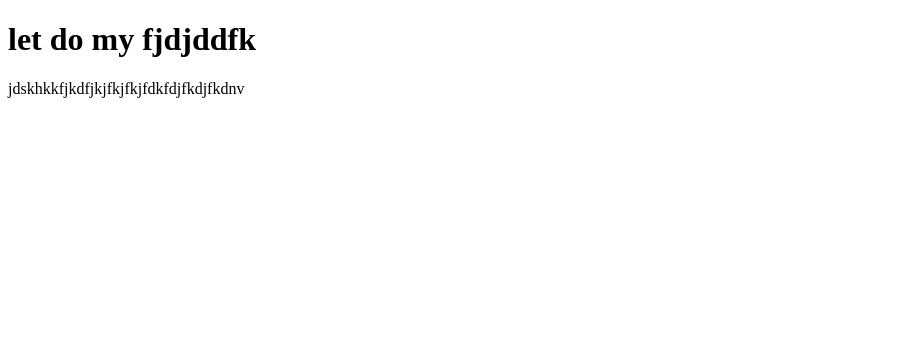
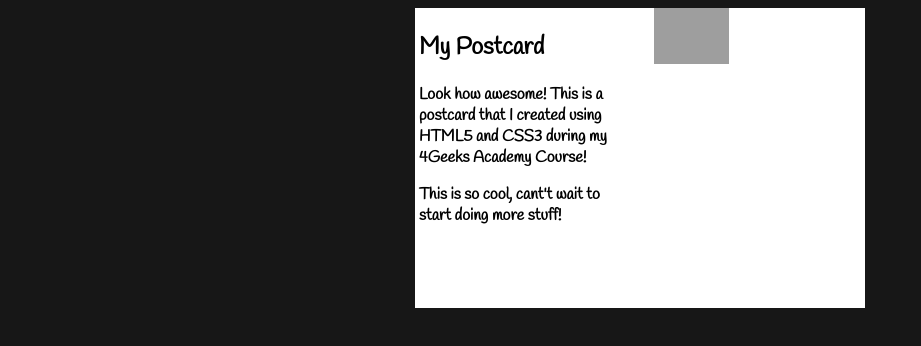
Before and after one commit to andryandroid/postcard, a plain HTML site: page index.html in a window 1280 px wide. Shown: the whole page, without its empty margins (0-921 px from the left). Drawn offline with Linux system fonts and the light colour scheme; grey boxes are pictures that could not be loaded.

Commit message:
Update index.html

```diff
--- a/index.html
+++ b/index.html
@@ -1,10 +1,25 @@
 <!DOCTYPE html>
 <html>
-<body>
+    <head>
+    <link href="https://fonts.googleapis.com/css?family=Handlee&display=swap" rel="stylesheet">
+    <link href="style.css" rel="stylesheet" type="text/css">
+    </head>
+    <body>
+       <div id="card">
+         <div id="izquierdo">
+            <h2> My Postcard</h2>
+            <p> Look how awesome! This is a postcard that I
+            created using HTML5 and CSS3 during my 4Geeks
+            Academy Course!</p>
+            <p> This is so cool, cant't wait to start doing
+            more stuff!</p>
 
-<h1>let do my fjdjddfk</h1>
+         </div>
 
-<p>jdskhkkfjkdfjkjfkjfkjfdkfdjfkdjfkdnv</p>
+         <div id="derecho">
+            <img src="https://assets.breatheco.de/apis/img/icon/4geeks.png">
+         </div>
 
-</body>
+       </div>
+    </body>
 </html>
```
